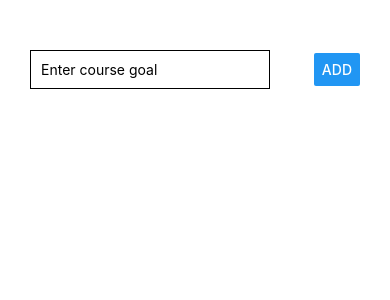
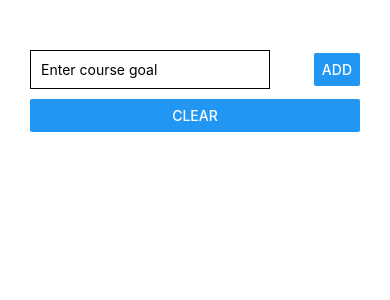
Before and after one commit to markallen01666/rn-second-app, a React Native app: screen / in a window 390 px wide. Shown: the top 300 px of the page. Built offline with nearby package versions, Linux system fonts and the light colour scheme.

Commit message:
Added 'clear' button to wipe list

```diff
--- a/App.js
+++ b/App.js
@@ -21,9 +21,13 @@ export default function App() {
     ]);
   };
 
+  const clearGoalsHandler = () => {
+    setCourseGoals(currentGoals => []);
+  }
+
   return (
     <View style={styles.screen}>
-      <GoalInput onAddGoal={addGoalHandler} />
+      <GoalInput onAddGoal={addGoalHandler} onClearGoals={clearGoalsHandler} />
       <FlatList
         data={courseGoals}
         renderItem={itemData => <GoalItem title={itemData.item.value} />}
--- a/app.json
+++ b/app.json
@@ -25,6 +25,9 @@
     ],
     "ios": {
       "supportsTablet": true
+    },
+    "android": {
+      "package": "uk.co.markallenwebdeveloper.goalsapp"
     }
   }
 }
--- a/components/GoalInput.js
+++ b/components/GoalInput.js
@@ -9,6 +9,7 @@ const GoalInput = props => {
   };
 
   return (
+    <View>
       <View style={styles.inputContainer}>
         <TextInput
           width="80%"
@@ -19,6 +20,10 @@ const GoalInput = props => {
         />
         <Button title="ADD" onPress={props.onAddGoal.bind(this, enteredGoal)} />
       </View>
+      <View style={styles.clearButton}>
+        <Button title="CLEAR" onPress={props.onClearGoals.bind(this)} />
+      </View>
+    </View>
   );
 };
 
@@ -27,12 +32,16 @@ const styles = StyleSheet.create({
     flexDirection: "row",
     justifyContent: "space-between",
     alignItems: "center",
-    marginVertical: 20
+    marginTop: 20,
+    marginBottom: 10
   },
   input: {
     borderColor: "black",
     borderWidth: 1,
     padding: 10
+  },
+  clearButton: {
+    marginBottom: 20
   }
 });
 
```
Lines whose indentation alone changed are shown as unchanged.
